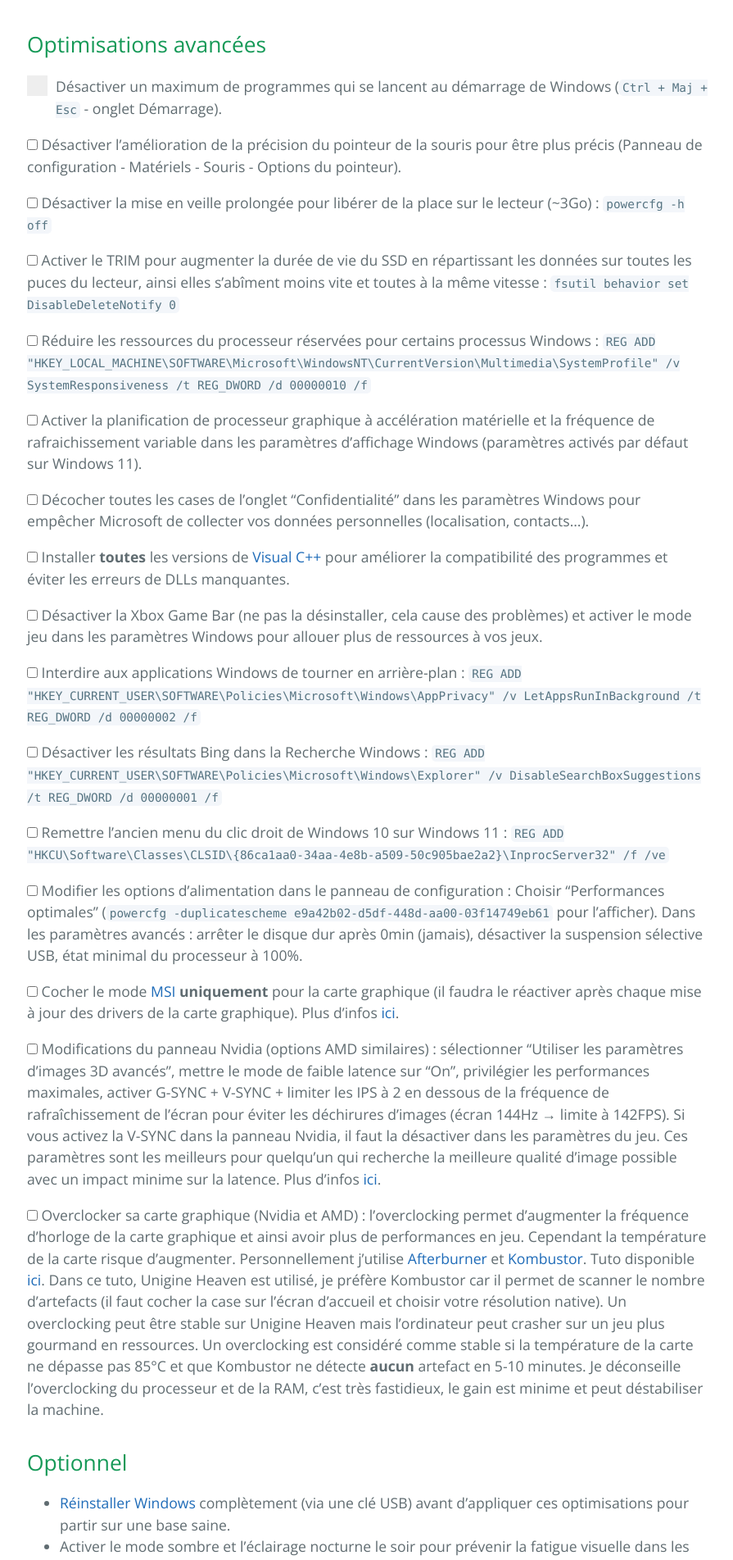
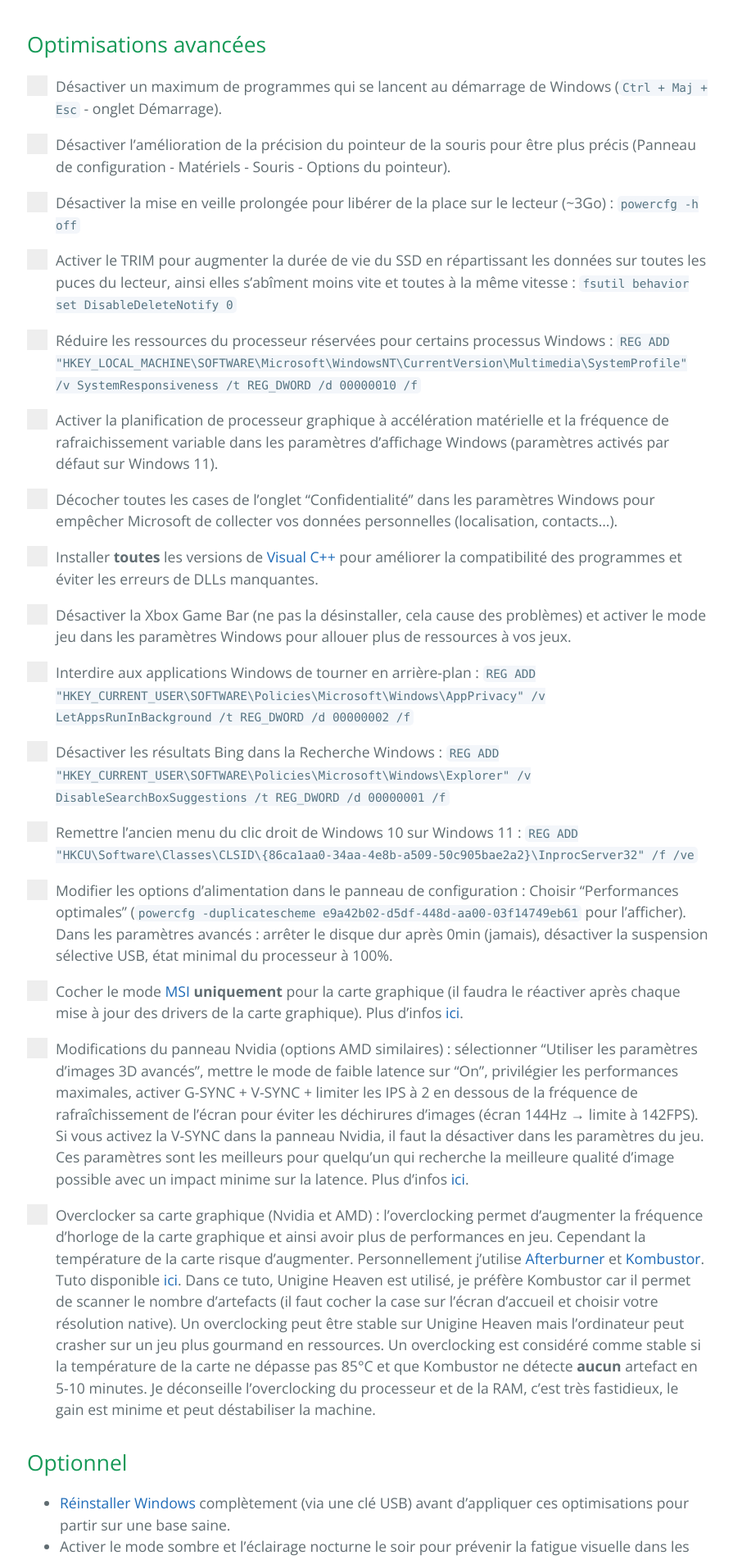
Before and after one commit to PouletEnSlip/pouletenslip.github.io, a Jekyll site: the page built from pages/opti.md, in a window 1280 px wide. Shown: the part 1045-2948 px from the top of the page at 82% size, without its empty margins (191-1086 px from the left). Built offline with Jekyll 4.4.1, drawn with Linux system fonts in a browser that asks for light colours; comment, search, counter and statistics services are not loaded; our own code applies the rules of GitHub Pages for plain Markdown files.

Commit message:
Update opti.md

```diff
--- a/pages/opti.md
+++ b/pages/opti.md
@@ -24,36 +24,66 @@
 <input type="checkbox">
 <span class="checkmark"></span>
 
-<input type="checkbox"> Désactiver l’amélioration de la précision du pointeur de la souris pour être plus précis (Panneau de configuration - Matériels - Souris - Options du pointeur).
+<label class="container">Désactiver l’amélioration de la précision du pointeur de la souris pour être plus précis (Panneau de configuration - Matériels - Souris - Options du pointeur).
+<input type="checkbox">
+<span class="checkmark"></span>
 
-<input type="checkbox"> Désactiver la mise en veille prolongée pour libérer de la place sur le lecteur (~3Go) : `powercfg -h off`
+<label class="container">Désactiver la mise en veille prolongée pour libérer de la place sur le lecteur (~3Go) : `powercfg -h off`
+<input type="checkbox">
+<span class="checkmark"></span>
 
-<input type="checkbox"> Activer le TRIM pour augmenter la durée de vie du SSD en répartissant les données sur toutes les puces du lecteur, ainsi elles s’abîment moins vite et toutes à la même vitesse : `fsutil behavior set DisableDeleteNotify 0`
+<label class="container">Activer le TRIM pour augmenter la durée de vie du SSD en répartissant les données sur toutes les puces du lecteur, ainsi elles s’abîment moins vite et toutes à la même vitesse : `fsutil behavior set DisableDeleteNotify 0`
+<input type="checkbox">
+<span class="checkmark"></span>
 
-<input type="checkbox"> Réduire les ressources du processeur réservées pour certains processus Windows : `REG ADD "HKEY_LOCAL_MACHINE\SOFTWARE\Microsoft\WindowsNT\CurrentVersion\Multimedia\SystemProfile" /v SystemResponsiveness /t REG_DWORD /d 00000010 /f`
+<label class="container">Réduire les ressources du processeur réservées pour certains processus Windows : `REG ADD "HKEY_LOCAL_MACHINE\SOFTWARE\Microsoft\WindowsNT\CurrentVersion\Multimedia\SystemProfile" /v SystemResponsiveness /t REG_DWORD /d 00000010 /f`
+<input type="checkbox">
+<span class="checkmark"></span>
 
-<input type="checkbox"> Activer la planification de processeur graphique à accélération matérielle et la fréquence de rafraichissement variable dans les paramètres d’affichage Windows (paramètres activés par défaut sur Windows 11).
+<label class="container">Activer la planification de processeur graphique à accélération matérielle et la fréquence de rafraichissement variable dans les paramètres d’affichage Windows (paramètres activés par défaut sur Windows 11).
+<input type="checkbox">
+<span class="checkmark"></span>
 
-<input type="checkbox"> Décocher toutes les cases de l’onglet "Confidentialité" dans les paramètres Windows pour empêcher Microsoft de collecter vos données personnelles (localisation, contacts...).
+<label class="container">Décocher toutes les cases de l’onglet "Confidentialité" dans les paramètres Windows pour empêcher Microsoft de collecter vos données personnelles (localisation, contacts...).
+<input type="checkbox">
+<span class="checkmark"></span>
 
-<input type="checkbox"> Installer **toutes** les versions de [Visual C++](https://www.techpowerup.com/download/visual-c-redistributable-runtime-package-all-in-one/) pour améliorer la compatibilité des programmes et éviter les erreurs de DLLs manquantes.
+<label class="container">Installer **toutes** les versions de [Visual C++](https://www.techpowerup.com/download/visual-c-redistributable-runtime-package-all-in-one/) pour améliorer la compatibilité des programmes et éviter les erreurs de DLLs manquantes.
+<input type="checkbox">
+<span class="checkmark"></span>
 
-<input type="checkbox"> Désactiver la Xbox Game Bar (ne pas la désinstaller, cela cause des problèmes) et activer le mode jeu dans les paramètres Windows pour allouer plus de ressources à vos jeux.
+<label class="container">Désactiver la Xbox Game Bar (ne pas la désinstaller, cela cause des problèmes) et activer le mode jeu dans les paramètres Windows pour allouer plus de ressources à vos jeux.
+<input type="checkbox">
+<span class="checkmark"></span>
 
-<input type="checkbox"> Interdire aux applications Windows de tourner en arrière-plan : `REG ADD "HKEY_CURRENT_USER\SOFTWARE\Policies\Microsoft\Windows\AppPrivacy" /v LetAppsRunInBackground /t REG_DWORD /d 00000002 /f`
+<label class="container">Interdire aux applications Windows de tourner en arrière-plan : `REG ADD "HKEY_CURRENT_USER\SOFTWARE\Policies\Microsoft\Windows\AppPrivacy" /v LetAppsRunInBackground /t REG_DWORD /d 00000002 /f`
+<input type="checkbox">
+<span class="checkmark"></span>
 
-<input type="checkbox"> Désactiver les résultats Bing dans la Recherche Windows : `REG ADD "HKEY_CURRENT_USER\SOFTWARE\Policies\Microsoft\Windows\Explorer" /v DisableSearchBoxSuggestions /t REG_DWORD /d 00000001 /f`
+<label class="container">Désactiver les résultats Bing dans la Recherche Windows : `REG ADD "HKEY_CURRENT_USER\SOFTWARE\Policies\Microsoft\Windows\Explorer" /v DisableSearchBoxSuggestions /t REG_DWORD /d 00000001 /f`
+<input type="checkbox">
+<span class="checkmark"></span>
 
-<input type="checkbox"> Remettre l'ancien menu du clic droit de Windows 10 sur Windows 11 : `REG ADD "HKCU\Software\Classes\CLSID\{86ca1aa0-34aa-4e8b-a509-50c905bae2a2}\InprocServer32" /f /ve`
+<label class="container">Remettre l'ancien menu du clic droit de Windows 10 sur Windows 11 : `REG ADD "HKCU\Software\Classes\CLSID\{86ca1aa0-34aa-4e8b-a509-50c905bae2a2}\InprocServer32" /f /ve`
+<input type="checkbox">
+<span class="checkmark"></span>
 
-<input type="checkbox"> Modifier les options d’alimentation dans le panneau de configuration : Choisir "Performances optimales" (`powercfg -duplicatescheme
+<label class="container">Modifier les options d’alimentation dans le panneau de configuration : Choisir "Performances optimales" (`powercfg -duplicatescheme
 e9a42b02-d5df-448d-aa00-03f14749eb61` pour l’afficher). Dans les paramètres avancés : arrêter le disque dur après 0min (jamais), désactiver la suspension sélective USB, état minimal du processeur à 100%.
+<input type="checkbox">
+<span class="checkmark"></span>
 
-<input type="checkbox"> Cocher le mode [MSI](https://www.mediafire.com/file/ewpy1p0rr132thk/MSI_util_v3.zip/file) **uniquement** pour la carte graphique (il faudra le réactiver après chaque mise à jour des drivers de la carte graphique). Plus d'infos [ici](https://forum.malekal.com/viewtopic.php?t=62058).
+<label class="container">Cocher le mode [MSI](https://www.mediafire.com/file/ewpy1p0rr132thk/MSI_util_v3.zip/file) **uniquement** pour la carte graphique (il faudra le réactiver après chaque mise à jour des drivers de la carte graphique). Plus d'infos [ici](https://forum.malekal.com/viewtopic.php?t=62058).
+<input type="checkbox">
+<span class="checkmark"></span>
 
-<input type="checkbox"> Modifications du panneau Nvidia (options AMD similaires) : sélectionner "Utiliser les paramètres d’images 3D avancés", mettre le mode de faible latence sur "On", privilégier les performances maximales, activer G-SYNC + V-SYNC + limiter les IPS à 2 en dessous de la fréquence de rafraîchissement de l’écran pour éviter les déchirures d’images (écran 144Hz → limite à 142FPS). Si vous activez la V-SYNC dans la panneau Nvidia, il faut la désactiver dans les paramètres du jeu. Ces paramètres sont les meilleurs pour quelqu'un qui recherche la meilleure qualité d'image possible avec un impact minime sur la latence. Plus d'infos [ici](https://blurbusters.com/gsync/gsync101-input-lag-tests-and-settings/14/).
+<label class="container">Modifications du panneau Nvidia (options AMD similaires) : sélectionner "Utiliser les paramètres d’images 3D avancés", mettre le mode de faible latence sur "On", privilégier les performances maximales, activer G-SYNC + V-SYNC + limiter les IPS à 2 en dessous de la fréquence de rafraîchissement de l’écran pour éviter les déchirures d’images (écran 144Hz → limite à 142FPS). Si vous activez la V-SYNC dans la panneau Nvidia, il faut la désactiver dans les paramètres du jeu. Ces paramètres sont les meilleurs pour quelqu'un qui recherche la meilleure qualité d'image possible avec un impact minime sur la latence. Plus d'infos [ici](https://blurbusters.com/gsync/gsync101-input-lag-tests-and-settings/14/).
+<input type="checkbox">
+<span class="checkmark"></span>
 
-<input type="checkbox"> Overclocker sa carte graphique (Nvidia et AMD) : l'overclocking permet d'augmenter la fréquence d'horloge de la carte graphique et ainsi avoir plus de performances en jeu. Cependant la température de la carte risque d'augmenter. Personnellement j'utilise [Afterburner](https://www.msi.com/Landing/afterburner/graphics-cards) et [Kombustor](https://msikombustor.com/). Tuto disponible [ici](https://www.youtube.com/watch?v=64GJck-GWaM). Dans ce tuto, Unigine Heaven est utilisé, je préfère Kombustor car il permet de scanner le nombre d'artefacts (il faut cocher la case sur l'écran d'accueil et choisir votre résolution native). Un overclocking peut être stable sur Unigine Heaven mais l'ordinateur peut crasher sur un jeu plus gourmand en ressources. Un overclocking est considéré comme stable si la température de la carte ne dépasse pas 85°C et que Kombustor ne détecte **aucun** artefact en 5-10 minutes. Je déconseille l'overclocking du processeur et de la RAM, c'est très fastidieux, le gain est minime et peut déstabiliser la machine.
+<label class="container">Overclocker sa carte graphique (Nvidia et AMD) : l'overclocking permet d'augmenter la fréquence d'horloge de la carte graphique et ainsi avoir plus de performances en jeu. Cependant la température de la carte risque d'augmenter. Personnellement j'utilise [Afterburner](https://www.msi.com/Landing/afterburner/graphics-cards) et [Kombustor](https://msikombustor.com/). Tuto disponible [ici](https://www.youtube.com/watch?v=64GJck-GWaM). Dans ce tuto, Unigine Heaven est utilisé, je préfère Kombustor car il permet de scanner le nombre d'artefacts (il faut cocher la case sur l'écran d'accueil et choisir votre résolution native). Un overclocking peut être stable sur Unigine Heaven mais l'ordinateur peut crasher sur un jeu plus gourmand en ressources. Un overclocking est considéré comme stable si la température de la carte ne dépasse pas 85°C et que Kombustor ne détecte **aucun** artefact en 5-10 minutes. Je déconseille l'overclocking du processeur et de la RAM, c'est très fastidieux, le gain est minime et peut déstabiliser la machine.
+<input type="checkbox">
+<span class="checkmark"></span>
 
 ## Optionnel
 
```
